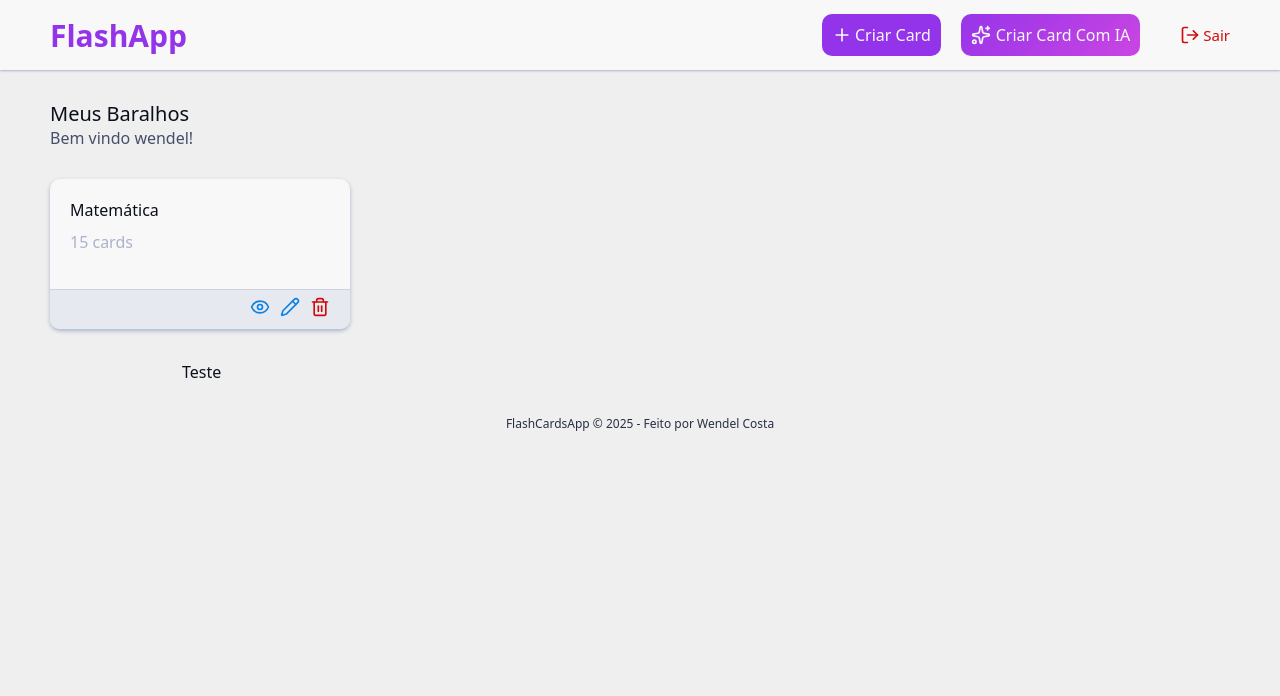
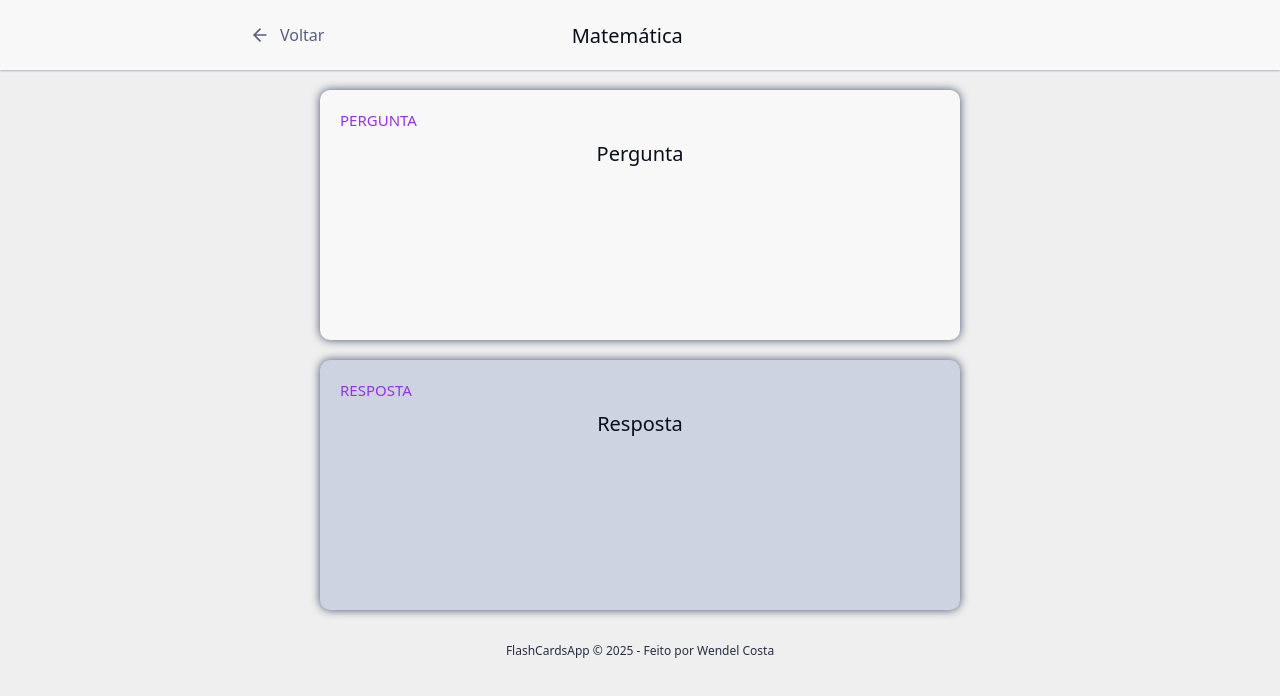
Before and after one commit to Wendel-Costa/FlashcardsApp, a React (Vite) app in the folder frontend/: page / in a window 1280 px wide. Shown: the top 696 px of the page. Built offline with nearby package versions, Linux system fonts and the light colour scheme.

Commit message:
fixing bugs involving p tags

```diff
--- a/frontend/src/App.tsx
+++ b/frontend/src/App.tsx
@@ -1,11 +1,11 @@
 import './styles/theme.css';
 import './styles/global.css';
-import { Home } from './pages/Home';
+//import { Home } from './pages/Home';
 import { CardView } from './pages/CardView';
 
 function App() {
   return (
-    <Home />
+    <CardView />
   )
 }
 
--- a/frontend/src/components/DeckBlock/styles.module.css
+++ b/frontend/src/components/DeckBlock/styles.module.css
@@ -14,6 +14,7 @@
 .deckName {
    margin: 2rem 2rem 0.5rem 2rem;
    font-weight: 500;
+   color: var(--text-default);
 }
 
 .cardsRemaining {
--- a/frontend/src/components/HomeHeader/index.tsx
+++ b/frontend/src/components/HomeHeader/index.tsx
@@ -8,17 +8,17 @@ export function HomeHeader() {
          <div className={styles.homeHeader}>
             <a href="" className={styles.buttonCard}>
                <Plus />
-               <p>Criar Card</p>
+               <div>Criar Card</div>
             </a>
 
             <a href="" className={styles.buttonCardAI}>
                <Sparkles />
-               <p>Criar Card Com IA</p>
+               <div>Criar Card Com IA</div>
             </a>
 
             <a href="" className={styles.buttonOut}>
                <LogOut />
-               <p>Sair</p>
+               <div>Sair</div>
             </a>
          </div>
       </DefaultHeader>
--- a/frontend/src/components/HomeHeader/styles.module.css
+++ b/frontend/src/components/HomeHeader/styles.module.css
@@ -18,6 +18,8 @@
 
    color: var(--text-over-primary-dark);
    background-color: var(--primary);
+
+   height: 5rem;
 }
 
 .buttonCardAI {
@@ -35,6 +37,8 @@
 
    background-size: 200% 200%;
    background-position: left;
+
+   height: 5rem;
 }
 
 .buttonOut {
@@ -50,10 +54,10 @@
    text-decoration: none;
    color: var(--error);
 
-
+   height: 5rem;
 }
 
-svg {
+.homeHeader svg {
    width: 2rem;
    height: 2rem;
 }
--- a/frontend/src/components/HomeTitle/index.tsx
+++ b/frontend/src/components/HomeTitle/index.tsx
@@ -8,7 +8,7 @@ export function HomeTitle({ userName }: HomeTitleProps) {
    return (
       <div className={styles.content}>
          <h1 className={styles.title}>Meus Baralhos</h1>
-         <p className={styles.name}>Bem vindo {userName}!</p>
+         <div className={styles.name}>Bem vindo {userName}!</div>
       </div>
    )
 }
--- a/frontend/src/components/HomeTitle/styles.module.css
+++ b/frontend/src/components/HomeTitle/styles.module.css
@@ -10,4 +10,7 @@
 
 .name {
    color: var(--gray-500);
+   display: flex;
+   align-items: center;
+   text-align: center;
 }
```
